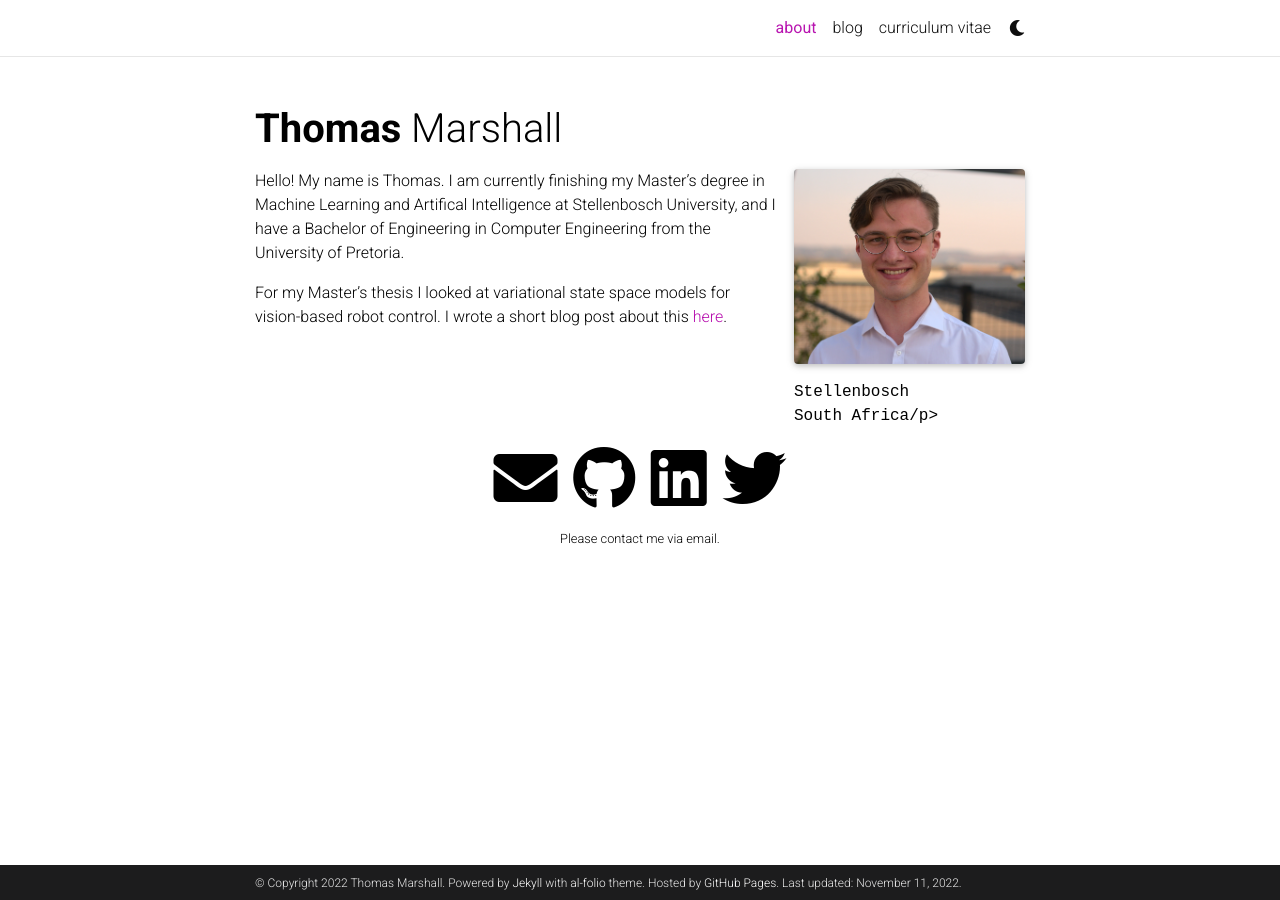
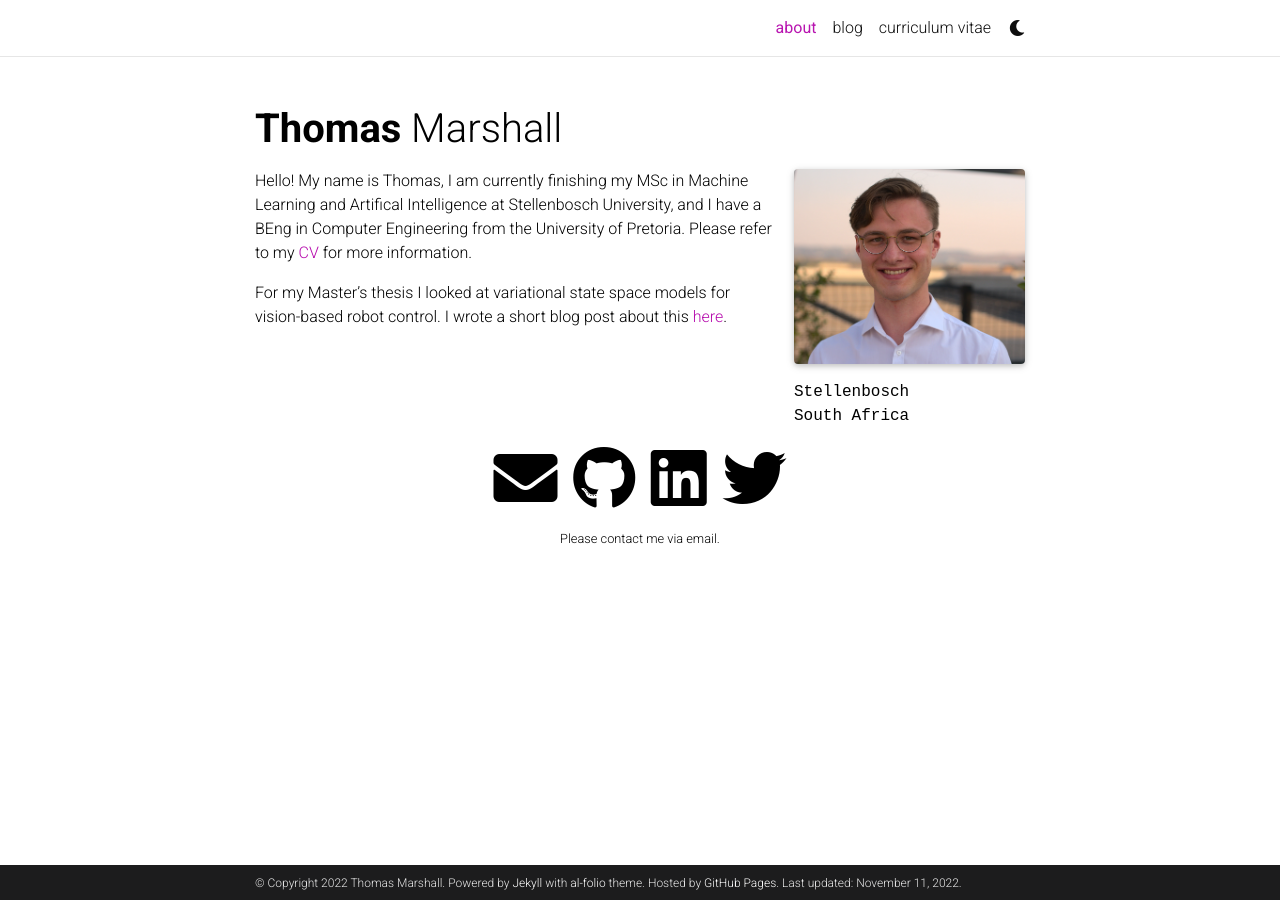
Before and after one commit to thomasmmarshall/thomasmmarshall.github.io, a Jekyll site: the page built from _pages/about.md, in a window 1280 px wide. Built offline with Jekyll 4.4.1, drawn with Linux system fonts in a browser that asks for light colours; full-size pictures stand in for the smaller copies a plugin makes; comment, search, counter and statistics services are not loaded; a style sheet for code colours, icons or effects is not loaded.

```diff
--- a/_pages/about.md
+++ b/_pages/about.md
@@ -10,7 +10,7 @@ profile:
   image_circular: false # crops the image to make it circular
   address: >
      <p>Stellenbosch</p>
-     <p>South Africa/p>
+     <p>South Africa</p>
   #   <p>Your City, State 12345</p>
 
 news: false  # includes a list of news items
@@ -24,6 +24,6 @@ Put your address / P.O. box / other info right below your picture. You can also
 
 Link to your social media connections, too. This theme is set up to use [Font Awesome icons](http://fortawesome.github.io/Font-Awesome/) and [Academicons](https://jpswalsh.github.io/academicons/), like the ones below. Add your Facebook, Twitter, LinkedIn, Google Scholar, or just disable all of them. -->
 
-Hello! My name is Thomas. I am currently finishing my Master's degree in Machine Learning and Artifical Intelligence at Stellenbosch University, and I have a Bachelor of Engineering in Computer Engineering from the University of Pretoria.
+Hello! My name is Thomas, I am currently finishing my MSc in Machine Learning and Artifical Intelligence at Stellenbosch University, and I have a BEng in Computer Engineering from the University of Pretoria. Please refer to my [CV](/cv/) for more information.
 
-For my Master's thesis I looked at variational state space models for vision-based robot control. I wrote a short blog post about this [here](/_posts/2022-11-11-masters.md/).
+For my Master's thesis I looked at variational state space models for vision-based robot control. I wrote a short blog post about this [here](/blog/2022/masters/).
```
